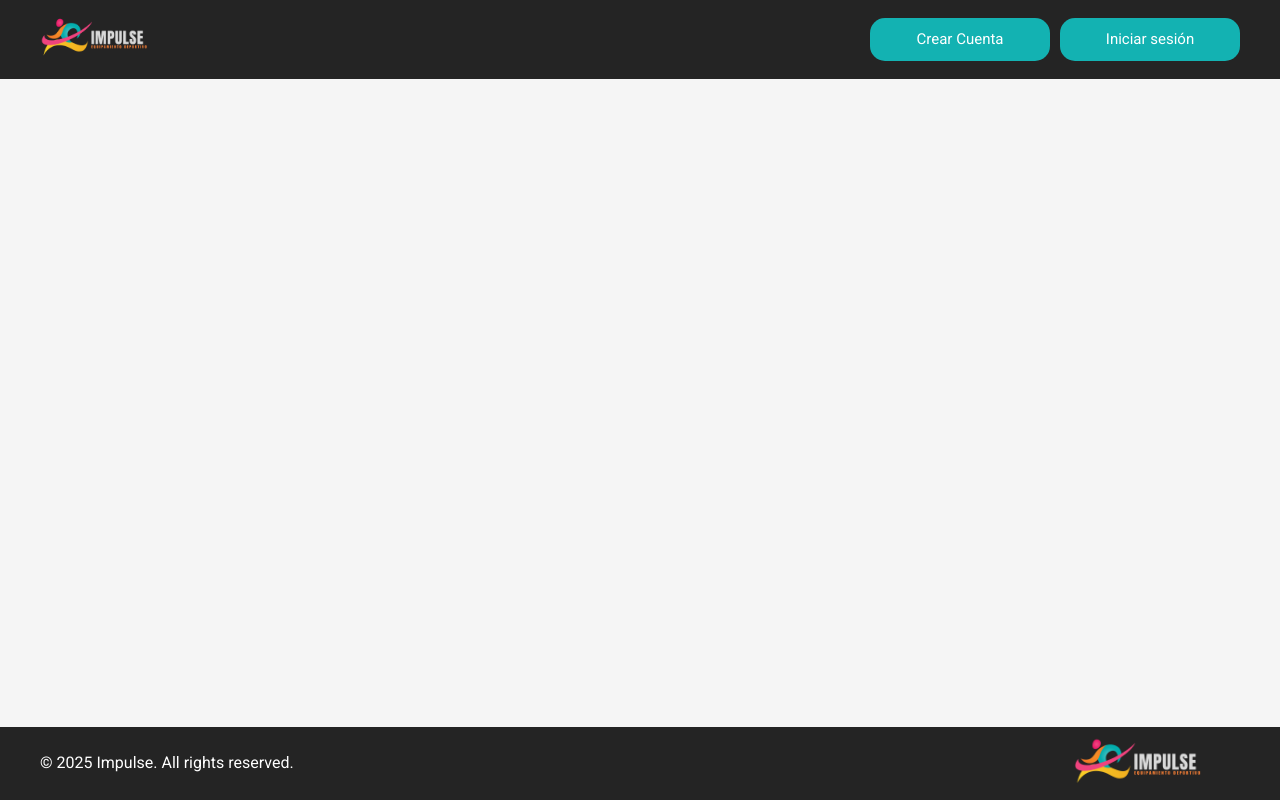
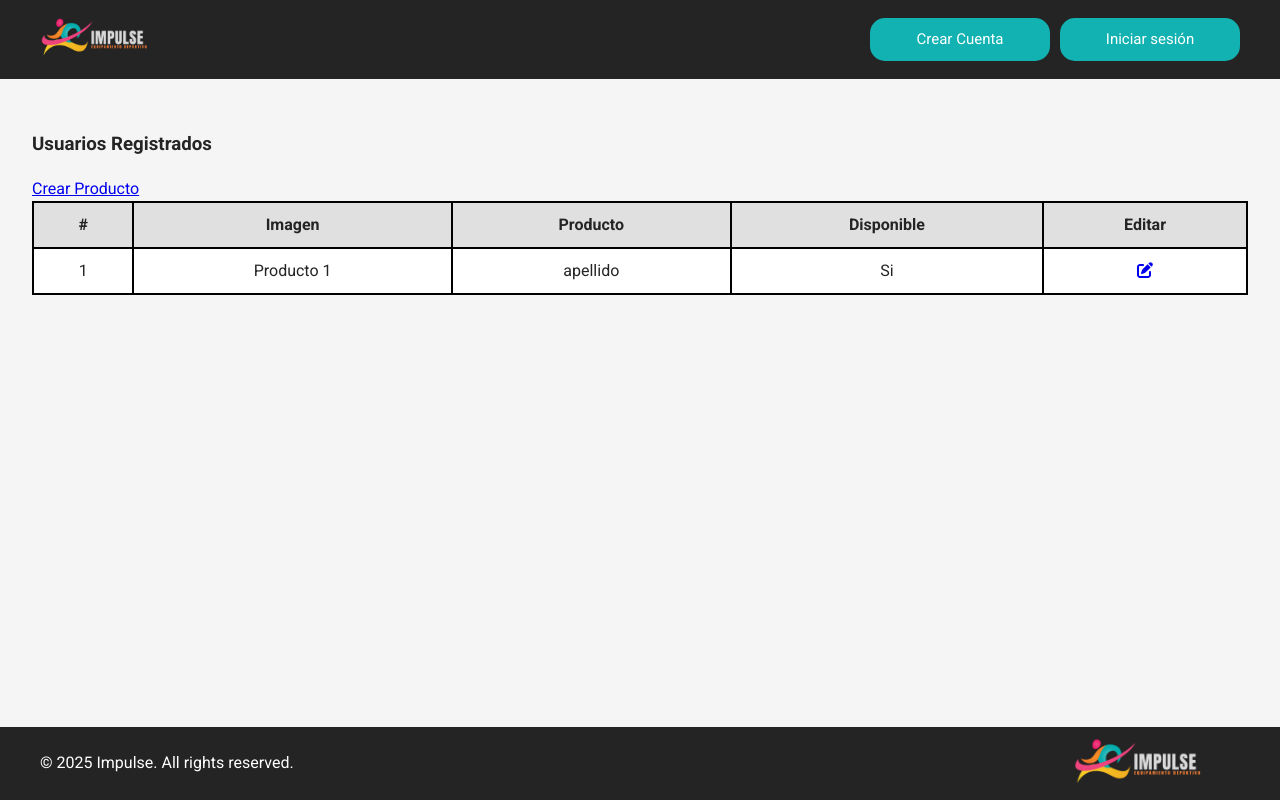
Before and after one commit to OmarBojorquez93/ProyectoIntegradorE5-C3, a React (Vite) app in the folder FrontEnd/: page /panelAdmin/productos in a window 1280 px wide. Built offline with nearby package versions, Linux system fonts and the light colour scheme.

Commit message:
Se creo tabla de productos, y rutas faltantes

```diff
--- a/FrontEnd/src/App.jsx
+++ b/FrontEnd/src/App.jsx
@@ -9,8 +9,11 @@ import { Categoty } from "./Routes/Categoty";
 import { Toaster } from "react-hot-toast";
 import PanelAdmin from "./Routes/PanelAdmin";
 import PanelUsuarios from "./Routes/PanelUsuarios";
-// import "semantic-ui-css/semantic.min.css";
+
 import "./App.css";
+import CrearProducto from "./Routes/CrearProducto";
+import PanelProductos from "./Routes/PanelProductos";
+import EditarProducto from "./Routes/EditarProducto";
 
 function App() {
   return (
@@ -26,6 +29,15 @@ function App() {
           <Route path="/category/:category" element={<Categoty />} />
           <Route path="/panelAdmin" element={<PanelAdmin />} />
           <Route path="/panelAdmin/usuarios" element={<PanelUsuarios />} />
+          <Route
+            path="/panelAdmin/crear-producto"
+            element={<CrearProducto />}
+          />
+          <Route path="/panelAdmin/productos" element={<PanelProductos />} />
+          <Route
+            path="/panelAdmin/editar-producto/:id"
+            element={<EditarProducto />}
+          />
         </Routes>
       </div>
       <Footer />
--- a/FrontEnd/src/Components/Panel-Admin/PanelAdmin.jsx
+++ b/FrontEnd/src/Components/Panel-Admin/PanelAdmin.jsx
@@ -9,7 +9,7 @@ const PanelAdministrador = () => {
         <FaCogs className="admin-icon" />
         <span>Administrar usuarios</span>
       </Link>
-      <Link className="admin-card">
+      <Link className="admin-card" to={"/panelAdmin/productos"}>
         <FaCogs className="admin-icon" />
         <span>Configurar productos</span>
       </Link>
--- /dev/null
+++ b/FrontEnd/src/Components/Panel-Product/ListarProductos.jsx
@@ -0,0 +1,14 @@
+import { Link } from "react-router-dom";
+import TablaProductos from "./TablaProductos";
+
+const ListarProductos = () => {
+  return (
+    <div>
+      <h3>Usuarios Registrados</h3>
+      <Link to={"/panelAdmin/crear-producto"}>Crear Producto </Link>
+      <TablaProductos />
+    </div>
+  );
+};
+
+export default ListarProductos;
--- /dev/null
+++ b/FrontEnd/src/Components/Panel-Product/TablaProductos.jsx
@@ -0,0 +1,33 @@
+import { Link } from "react-router-dom";
+import { FontAwesomeIcon } from "@fortawesome/react-fontawesome";
+import { faEdit } from "@fortawesome/free-solid-svg-icons";
+const TablaProductos = () => {
+  return (
+    <table>
+      <thead>
+        <tr>
+          <th>#</th>
+          <th>Imagen</th>
+          <th>Producto</th>
+          <th>Disponible</th>
+          <th>Editar</th>
+        </tr>
+      </thead>
+      <tbody>
+        <tr>
+          <td>1</td>
+          <td>Producto 1</td>
+          <td>apellido</td>
+          <td>Si</td>
+          <td>
+            <Link to={"/panelAdmin/editar-producto/1"}>
+              <FontAwesomeIcon icon={faEdit} />
+            </Link>
+          </td>
+        </tr>
+      </tbody>
+    </table>
+  );
+};
+
+export default TablaProductos;
--- /dev/null
+++ b/FrontEnd/src/Routes/CrearProducto.jsx
@@ -0,0 +1,5 @@
+const CrearProducto = () => {
+  return <div>CrearProducto</div>;
+};
+
+export default CrearProducto;
--- /dev/null
+++ b/FrontEnd/src/Routes/EditarProducto.jsx
@@ -0,0 +1,5 @@
+const EditarProducto = () => {
+  return <div>EditarProducto</div>;
+};
+
+export default EditarProducto;
--- /dev/null
+++ b/FrontEnd/src/Routes/PanelProductos.jsx
@@ -0,0 +1,7 @@
+import ListarProductos from "../Components/Panel-Product/ListarProductos";
+
+const PanelProductos = () => {
+  return <ListarProductos />;
+};
+
+export default PanelProductos;
```
